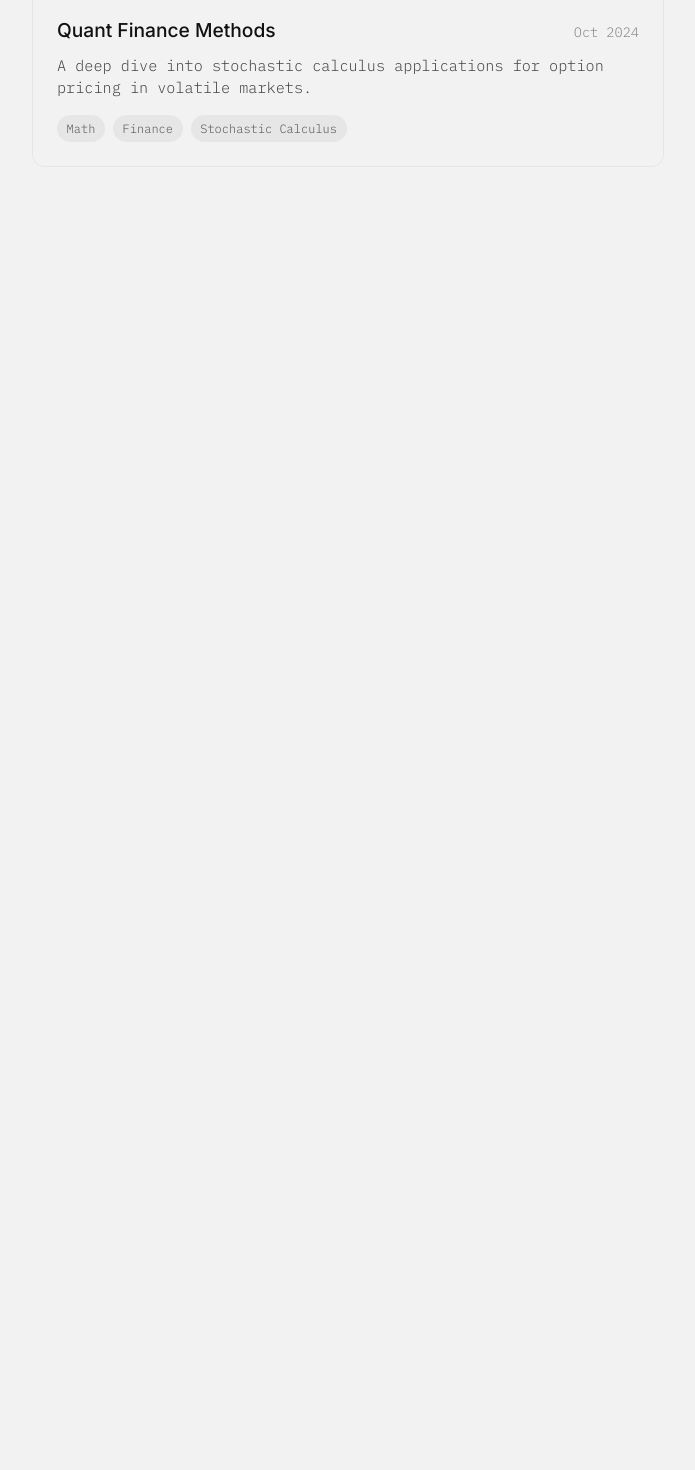
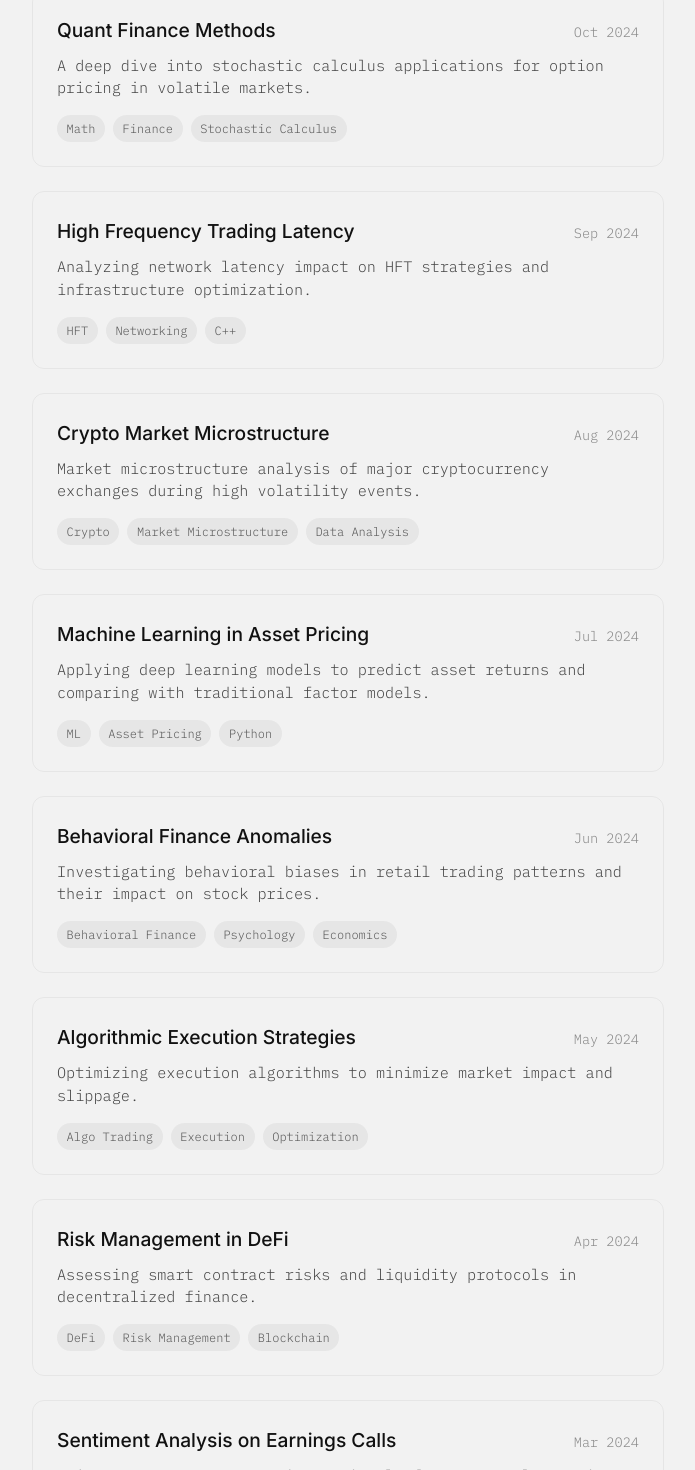
Before and after one commit to chunkywalrus/Website, a Next.js app: page /research in a window 1280 px wide. Shown: the part 674-2144 px from the top of the page, without its empty margins (292-987 px from the left). Before the commit the page ends 905 px from the top, so only its background shows below. Built offline with nearby package versions, Linux system fonts and the light colour scheme.

Commit message:
feat: updates for deployment

```diff
--- a/src/app/research/page.tsx
+++ b/src/app/research/page.tsx
@@ -25,6 +25,55 @@ const researchItems = [
         description: "A deep dive into stochastic calculus applications for option pricing in volatile markets.",
         tags: ["Math", "Finance", "Stochastic Calculus"],
         slug: "quant-finance",
+    },
+    {
+        title: "High Frequency Trading Latency",
+        date: "Sep 2024",
+        description: "Analyzing network latency impact on HFT strategies and infrastructure optimization.",
+        tags: ["HFT", "Networking", "C++"],
+        slug: "hft-latency",
+    },
+    {
+        title: "Crypto Market Microstructure",
+        date: "Aug 2024",
+        description: "Market microstructure analysis of major cryptocurrency exchanges during high volatility events.",
+        tags: ["Crypto", "Market Microstructure", "Data Analysis"],
+        slug: "crypto-microstructure",
+    },
+    {
+        title: "Machine Learning in Asset Pricing",
+        date: "Jul 2024",
+        description: "Applying deep learning models to predict asset returns and comparing with traditional factor models.",
+        tags: ["ML", "Asset Pricing", "Python"],
+        slug: "ml-asset-pricing",
+    },
+    {
+        title: "Behavioral Finance Anomalies",
+        date: "Jun 2024",
+        description: "Investigating behavioral biases in retail trading patterns and their impact on stock prices.",
+        tags: ["Behavioral Finance", "Psychology", "Economics"],
+        slug: "behavioral-finance",
+    },
+    {
+        title: "Algorithmic Execution Strategies",
+        date: "May 2024",
+        description: "Optimizing execution algorithms to minimize market impact and slippage.",
+        tags: ["Algo Trading", "Execution", "Optimization"],
+        slug: "algo-execution",
+    },
+    {
+        title: "Risk Management in DeFi",
+        date: "Apr 2024",
+        description: "Assessing smart contract risks and liquidity protocols in decentralized finance.",
+        tags: ["DeFi", "Risk Management", "Blockchain"],
+        slug: "defi-risk",
+    },
+    {
+        title: "Sentiment Analysis on Earnings Calls",
+        date: "Mar 2024",
+        description: "Using NLP to extract sentiment signals from quarterly earnings call transcripts.",
+        tags: ["NLP", "Sentiment Analysis", "Earnings"],
+        slug: "earnings-sentiment",
     },
 ];
 
```
